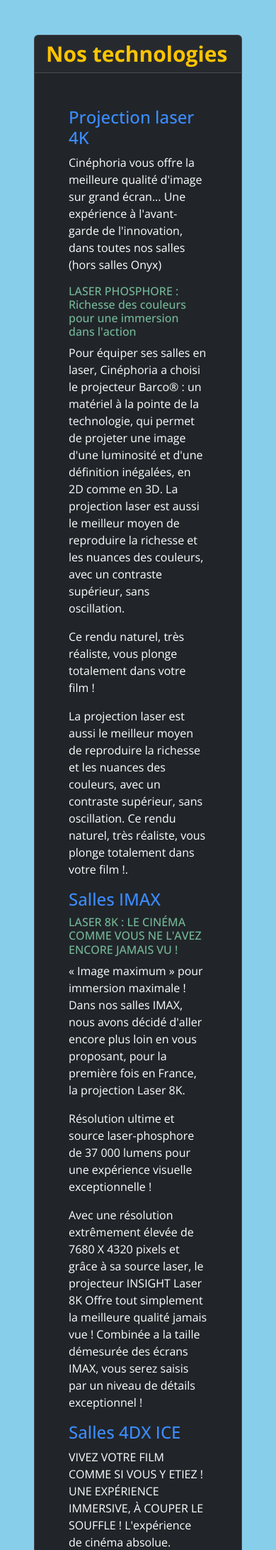
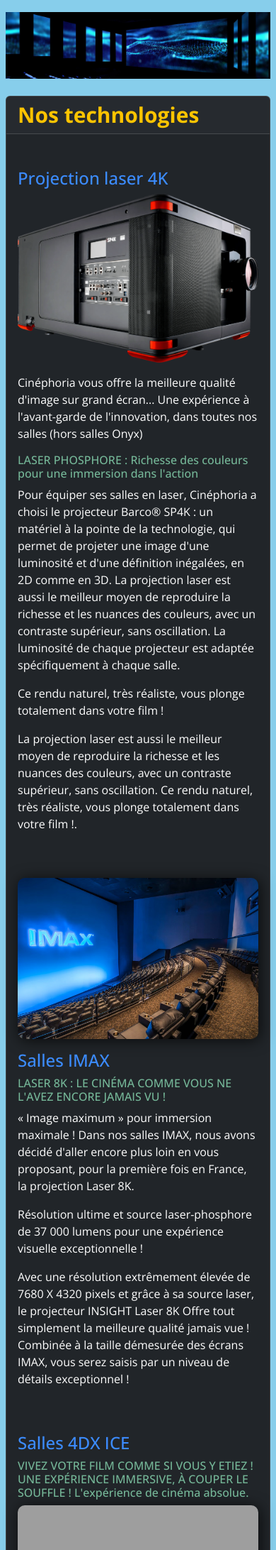
Before and after one commit to cguhring67/cinephoria, a Symfony app: template webapp/templates/technologies.html.twig in a window 390 px wide. Shown: the part 87-2271 px from the top of the page at 71% size. Run offline with Twig, Linux system fonts and the light colour scheme; the template is opened without the code that fills it, so the values that code supplies are empty; style sheets or scripts are compiled from the project's sources; some libraries are stand-ins or nearby versions; grey boxes are pictures that could not be loaded.

Commit message:
Amélioration de la page "technologies" en ajoutant des images. Le tout est responsive.

```diff
--- a/webapp/public/css/style.css
+++ b/webapp/public/css/style.css
@@ -375,6 +375,26 @@
   padding-right: 1rem;
 }
 
+.image_shadow {
+  border-radius: 10px;
+  box-shadow: 2px 2px 20px rgba(0, 0, 0, 0.7);
+  margin-bottom: 1rem;
+}
+
+.page_technologies {
+  max-width: 1700px;
+  margin: 0 auto;
+}
+.page_technologies img.float-end, .page_technologies img.float-start {
+  width: 100%;
+}
+.page_technologies .float-end {
+  margin-left: 1.5rem;
+}
+.page_technologies .float-start {
+  margin-right: 1.5rem;
+}
+
 @media (min-width: 576px) {
   .choix_cinema .dropdown-toggle {
     font-size: 1rem;
@@ -391,6 +411,9 @@
   }
   .liste_films .card-body h5.card-title {
     font-size: 1.2rem;
+  }
+  .page_technologies img.float-end, .page_technologies img.float-start {
+    width: 70%;
   }
 }
 @media (min-width: 640px) {
@@ -419,6 +442,9 @@
   }
   .liste_films .card-body h5.card-title {
     font-size: 1.2rem;
+  }
+  .page_technologies img.float-end, .page_technologies img.float-start {
+    width: 60%;
   }
 }
 @media (min-width: 900px) {
@@ -487,6 +513,9 @@
   .liste_films .card-body h5.card-title {
     font-size: 1.4rem;
   }
+  .page_technologies img.float-end, .page_technologies img.float-start {
+    width: 40%;
+  }
 }
 @media (min-width: 1100px) {
   .liste_films .card-body h5.card-title {
@@ -548,6 +577,9 @@
     padding-top: 65px;
     padding-right: 45px;
   }
+  .page_technologies img.float-end, .page_technologies img.float-start {
+    width: 30%;
+  }
 }
 @media (min-width: 1400px) {
   .liste_films .card-body h5.card-title {
@@ -579,6 +611,9 @@
   .liste_films .card-body h5.card-title {
     font-size: 1.4rem;
   }
+  .page_technologies img.float-end, .page_technologies img.float-start {
+    width: 25%;
+  }
 }
 
 /*# sourceMappingURL=style.css.map */
--- a/webapp/public/sass/style.scss
+++ b/webapp/public/sass/style.scss
@@ -427,6 +427,31 @@
   padding-right: 1rem
 }
 
+.image_shadow {
+  border-radius: 10px;
+  box-shadow: 2px 2px 20px rgba(0, 0, 0, 0.7);
+  margin-bottom: 1rem;
+}
+
+.page_technologies {
+  max-width: 1700px;
+  margin: 0 auto;
+
+  img.float-end, img.float-start {
+    width: 100%;
+  }
+
+  .float-end {
+    margin-left: 1.5rem;
+  }
+
+  .float-start {
+    margin-right: 1.5rem;
+  }
+
+}
+
+
 @media (min-width: 576px) {
   .choix_cinema .dropdown-toggle {
     font-size: 1rem;
@@ -451,6 +476,12 @@
   .liste_films  .card-body h5.card-title {
     font-size: 1.2rem;
   }
+  .page_technologies {
+    img.float-end, img.float-start {
+      width: 70%;
+    }
+  }
+
 
 }
 
@@ -489,6 +520,12 @@
   .liste_films .card-body h5.card-title {
     font-size: 1.2rem;
   }
+  .page_technologies {
+    img.float-end, img.float-start {
+      width: 60%;
+    }
+  }
+
 }
 
 @media (min-width: 900px) {
@@ -579,6 +616,14 @@
   .liste_films .card-body h5.card-title {
     font-size: 1.4rem;
   }
+
+  .page_technologies {
+    img.float-end, img.float-start {
+      width: 40%;
+    }
+  }
+
+
 }
 
 @media (min-width: 1100px) {
@@ -634,6 +679,7 @@
       margin: 0.3rem 0.5rem;
     }
 
+
   }
 
   .ligne_filtres .filtres_menu .dropdown-menu {
@@ -671,6 +717,13 @@
     padding-top: 65px;
     padding-right: 45px;
   }
+
+  .page_technologies {
+    img.float-end, img.float-start {
+      width: 30%;
+    }
+  }
+
 
 }
 
@@ -715,5 +768,11 @@
     font-size: 1.4rem;
   }
 
+  .page_technologies {
+    img.float-end, img.float-start {
+      width: 25%;
+    }
+  }
+
 
 }
--- a/webapp/templates/technologies.html.twig
+++ b/webapp/templates/technologies.html.twig
@@ -4,14 +4,21 @@
 
 {% block content %}
 
-    <div class="col-12 px-5 py-3 my-3 mb-0 align-items-center">
+    <div class="col-12 px-2 px-sm-3 px-md-4 px-xl-5 mb-0 align-items-center page_technologies">
 
-        <div class="card text-bg-dark mb-3 mx-auto">
+        <img class="img-fluid" src="images/banniere-ice.jpg" alt="Salle ICE">
+
+        <div class="card text-bg-dark mb-0 mx-auto mt-4">
 
             <div class="card-header fs-5"><h2>{{ block('title') }}</h2></div>
-            <div class="card-body p-5 ">
+            <div class="card-body py-5 px-3 px-sm-4 px-xl-5">
 
+                <div class="row mb-5">
+                    <div class="col-12">
                         <h3>Projection laser 4K</h3>
+
+                        <img src="images/Barco-SP4K.png" class="img-fluid float-end pb-3" alt="Barco SP4K">
+
                         <p>
                             Cinéphoria vous offre la meilleure qualité d'image sur grand écran...
                             Une expérience à l'avant-garde de l'innovation, dans toutes nos salles (hors salles Onyx)
@@ -19,10 +26,11 @@
 
                         <h5 class="text-success-emphasis">LASER PHOSPHORE : Richesse des couleurs pour une immersion dans l'action</h5>
                         <p>
-                    Pour équiper ses salles en laser, Cinéphoria a choisi le projecteur Barco® : un matériel à la pointe
-                    de la technologie, qui permet de projeter une image d'une luminosité et d'une définition inégalées,
+                            Pour équiper ses salles en laser, Cinéphoria a choisi le projecteur Barco® SP4K : un matériel à la
+                            pointe de la technologie, qui permet de projeter une image d'une luminosité et d'une définition inégalées,
                             en 2D comme en 3D. La projection laser est aussi le meilleur moyen de reproduire la richesse et les
-                    nuances des couleurs, avec un contraste supérieur, sans oscillation.
+                            nuances des couleurs, avec un contraste supérieur, sans oscillation. La luminosité de chaque projecteur
+                            est adaptée spécifiquement à chaque salle.
                         </p>
                         <p>
                             Ce rendu naturel, très réaliste, vous plonge totalement dans votre film !
@@ -34,8 +42,18 @@
                             vous plonge totalement dans votre film !.
                         </p>
 
+                    </div>
+                    <div class="col-md-4">
+                    </div>
+                </div>
+
+                <div class="row mb-5">
+                    <div class="col-12">
+
+                        <img src="images/salle-imax-1.jpg" class="img-fluid image_shadow float-start" alt="Salle IMAX">
 
                         <h3>Salles IMAX</h3>
+
                         <h5 class="text-success-emphasis">LASER 8K : LE CINÉMA COMME VOUS NE L'AVEZ ENCORE JAMAIS VU !</h5>
                         <p>
                             « Image maximum » pour immersion maximale ! Dans nos salles IMAX, nous avons décidé d'aller encore
@@ -47,17 +65,26 @@
                         <p>
                             Avec une résolution extrêmement élevée de 7680 X 4320 pixels et grâce à sa source laser,
                             le projecteur INSIGHT Laser 8K Offre tout simplement la meilleure qualité jamais vue !
-                    Combinée a la taille démesurée des écrans IMAX, vous serez saisis par un niveau de détails exceptionnel !
+                            Combinée à la taille démesurée des écrans IMAX, vous serez saisis par un niveau de détails exceptionnel !
                         </p>
 
+                    </div>
+                </div>
+
+                <div class="row mb-5">
+                    <div class="col-12">
+
                         <h3>Salles 4DX ICE</h3>
-                <p>
+                        <h5 class="text-success-emphasis">
                             VIVEZ VOTRE FILM COMME SI VOUS Y ETIEZ ! UNE EXPÉRIENCE IMMERSIVE, À COUPER LE SOUFFLE !
                             L'expérience de cinéma absolue.
-                </p>
+                        </h5>
+
+                        <img src="images/4dx-1.jpg" class="img-fluid image_shadow float-end" alt="4DX - Mise en scène">
+
                         <p>
                             Plongés au cœur du film, tous vos sens sont stimulés au travers d'une expérience
-                    cinématographique immersive unique et inédite.
+                            cinématographique immersive, unique et inédite.
                         </p>
                         <p>
                             Développée par la société sud-coréenne CJ 4DPLEX, la technologie 4DX transforme la salle de cinéma
@@ -80,6 +107,8 @@
                             projette des gouttelettes d'eau, un passage dans une jungle diffuse des odeurs de plantes dans
                             la salle, une scène dans une discothèque fait fonctionner les stroboscopes de la salle.
                         </p>
+                        <img src="images/salle-ice-3.jpg" class="img-fluid image_shadow float-end" alt="Barco SP4K">
+
                         <p>
                             Mais chez Cinéphoria, nous avons décidé de ne pas nous en contenter, et de pousser l'immersion à son
                             paroxysme avec ICE, pour Immersive Cinema Experience, vous pourrez bénéficier d'une technologie encore
@@ -90,7 +119,7 @@
                             Les panneaux leds latéraux lumino-textiles offrent une sensation d’immersion grâce aux couleurs
                             et aux formes dynamiques qu’ils diffusent. Ils permettent d’élargir l’horizon d’un paysage ou de
                             renforcer la chaleur d’une explosion, de façon subtile et élégante. Ils reflètent la vision
-                    périphérique de l’oeil humain, permettant au public de rester concentré sur le grand écran pour
+                            périphérique de l’œil humain, permettant au public de rester concentré sur le grand écran pour
                             une plus grande immersion dans le film.
                         </p>
                         <p>
@@ -104,26 +133,32 @@
                             Vous ne vous contentez plus de regarder votre film... vous le vivez, comme si vous y étiez !
                         </p>
                         <p>
-                    Mais ce n'est pas tout ! La salle premium ICE offre bien plus qu’une excellence technologique :
-                    votre confort est au coeur de l’expérience. Nous avons amélioré les sièges 4DX "standard".
+                            Mais ce n'est pas tout ! La salle premium 4DX ICE offre bien plus qu’une excellence technologique :
+                            votre confort est au cœur de l’expérience. Nous avons amélioré les sièges 4DX "standard".
                             Profitez de fauteuils club inclinables développés spécifiquement pour la salle 4DX ICE.
                             L’écart entre les rangées offre davantage d’espace. La combinaison des rangées cintrées et du
-                    gradinnage réhaussé permet d’accéder à une orientation idéale vers l’écran.
+                            gradinage réhaussé permet d’accéder à une orientation idéale vers l’écran.
                         </p>
+                    </div>
+                </div>
 
+                <div class="row mb-5">
+                    <div class="col-12">
 
                         <h3>Expérience 3D</h3>
-                <p>
+                        <h5 class="text-success-emphasis">
                             Avec la 3D, vivez une expérience hyper réaliste
-                </p>
+                        </h5>
+                        <img src="images/cinema-film-3d.jpg" class="img-fluid image_shadow float-start" alt="Salle IMAX">
+
                         <p>
                             Notre projection 3D 100% numérique est possible grâce au système révolutionnaire RealD Cinema.
                             Il vous offre une expérience incroyablement réaliste et totalement immersive.
                         </p>
                         <p>
                             Cette technologie vous propose de vivre un film en totale immersion, avec des images nettes,
-                    claires et hyper réalistes. La 3D ajoute une profondeur et une clarté incroyables qui vous
-                    plongent au cœur de l'action !
+                            claires et hyper réalistes. La 3D ajoute de la profondeur et des effets de jaillissement
+                            hors de l'écran qui vous plongent au cœur de l'action !
                         </p>
                         <p>
                             Chacun de nos yeux voit le même objet sous un angle légèrement différent. Le cerveau humain
@@ -142,15 +177,22 @@
                         <p>
                             C'est cette technologie très intelligente qui donne vie à votre film en 3D !
                         </p>
+                    </div>
+                </div>
+
+                <div class="row mb-5">
+                    <div class="col-12">
 
                         <h3>Salles Onyx</h3>
+                        <img src="images/salle-onyx-2.jpg" class="img-fluid image_shadow float-end" alt="Salle ONYX">
+
                         <p>
                             Afin de vous offrir toujours plus de choix, Cinéphoria fait équipe avec samsung pour équiper certaines
                             salles avec la technologie The Wall, un écran 8K MICRO LED.
                         </p>
                         <p>
                             Le couple projecteur-toile est remplacé par un écran ou chaque pixel produit sa propre lumière.
-                    A l'instar des écrans Super-Amoled des smartphones, lorsqu'une partie de l'image est noire,
+                            À l'instar des écrans Super-Amoled des smartphones, lorsqu'une partie de l'image est noire,
                             cette partie de l'écran est totalement éteinte, le noir est donc absolu, et n'est pas pollué
                             par un filtrage imparfait de la source lumineuse. Combiné avec le niveau
                             de luminosité sans précédent atteint par ces écrans, le taux de contraste tend vers l'infini.
@@ -168,6 +210,8 @@
                             clarté sans précédent, sans ombres et avec moins de sensation de vertige que dans les salles de
                             cinéma 3D classiques.
                         </p>
+                    </div>
+                </div>
 
 
             </div>
```
Also changed, not shown: webapp/public/images/Barco-SP4K.png (added), webapp/public/images/banniere-ice.jpg (added), webapp/public/images/cinema-film-3d.jpg (added), webapp/public/images/salle-ice-3.jpg, 1 other file. Lines whose indentation alone changed are shown as unchanged.
